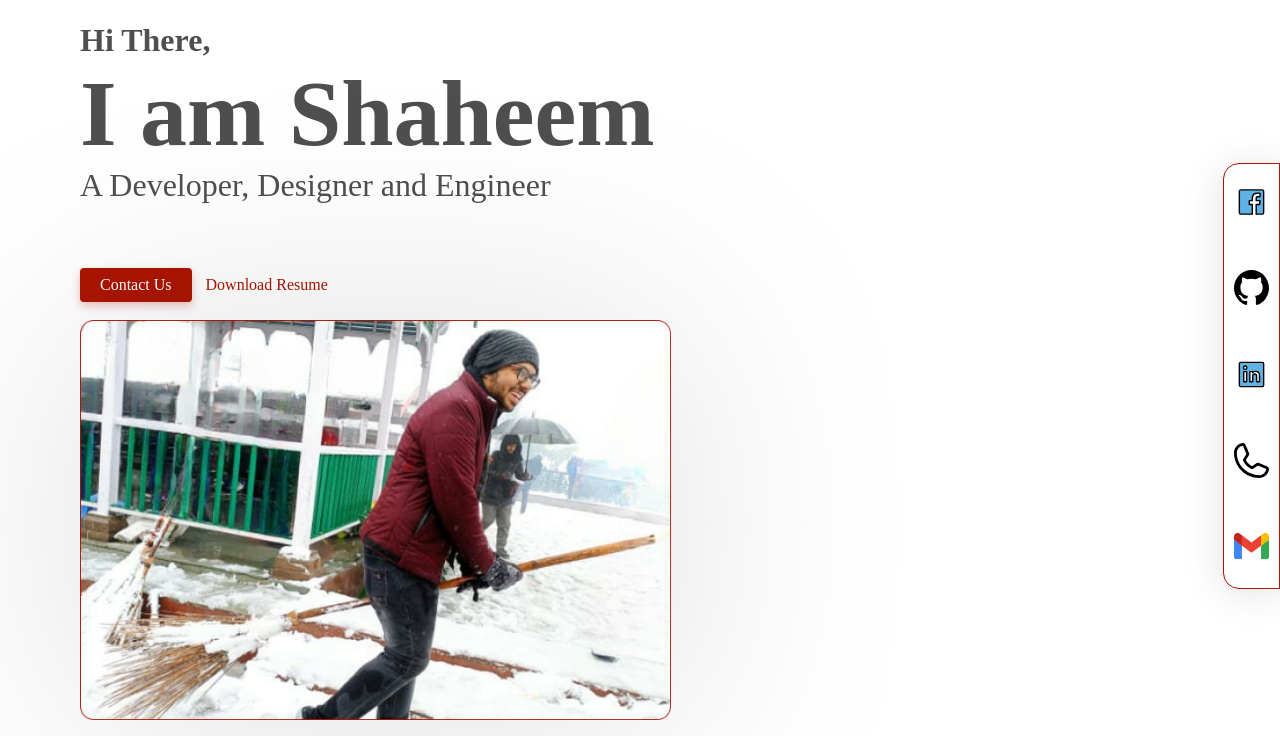
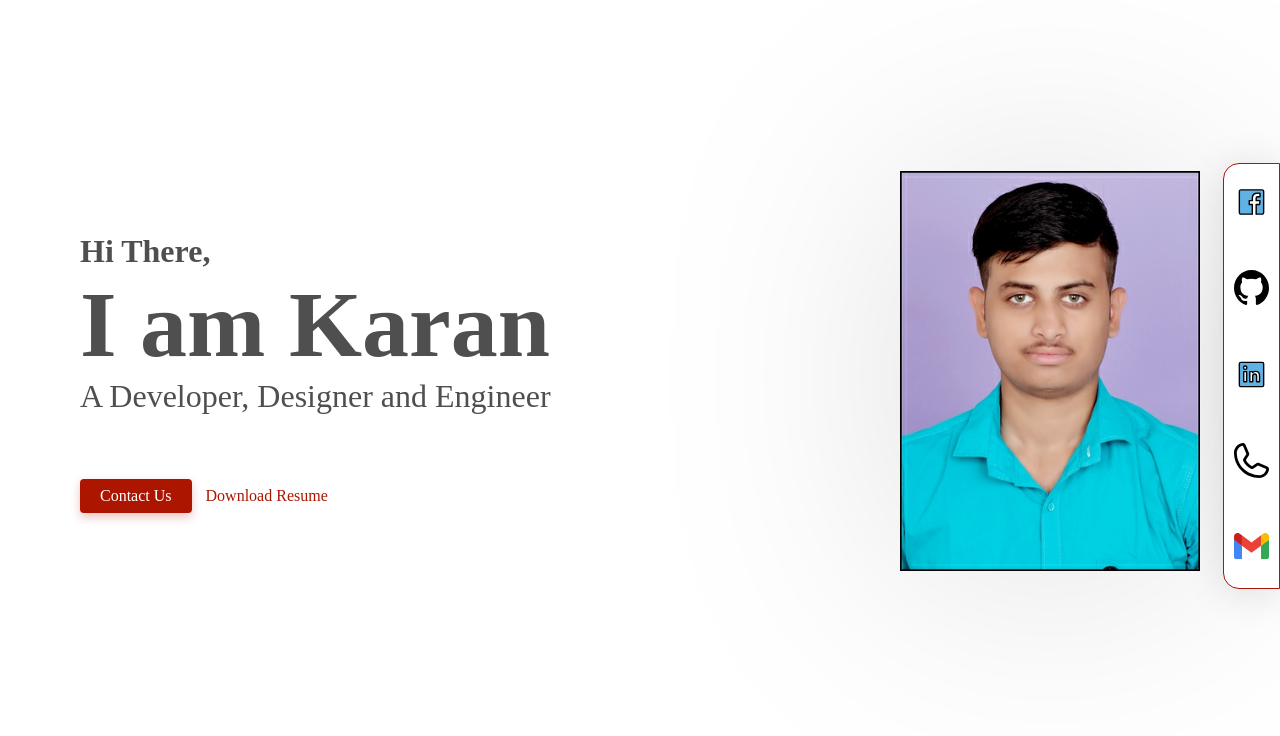
Before and after one commit to karanagrawal273/session_five, a plain HTML site: page index.html in a window 1280 px wide. Shown: the part 37-773 px from the top of the page. Drawn offline with Linux system fonts and the light colour scheme; grey boxes are pictures that could not be loaded.

Commit message:
photo change

```diff
--- a/index.html
+++ b/index.html
@@ -27,7 +27,7 @@
         <div class="hero-left">
           <div class="hero-text">
             <h2 id="hello">Hi There,</h2>
-            <h1>I am Shaheem</h1>
+            <h1>I am Karan</h1>
             <h3>A Developer, Designer and Engineer</h3>
           </div>
 
@@ -38,7 +38,7 @@
         </div>
 
         <div class="hero-right">
-          <img src="assets/hero.png" alt="a hero image" class="hero-image" />
+          <img src="assets/hero.jpg" alt="a hero image" class="hero-image" />
         </div>
       </div>
     </section>
```
Also changed, not shown: assets/hero.jpg (added), assets/hero.png (deleted).
